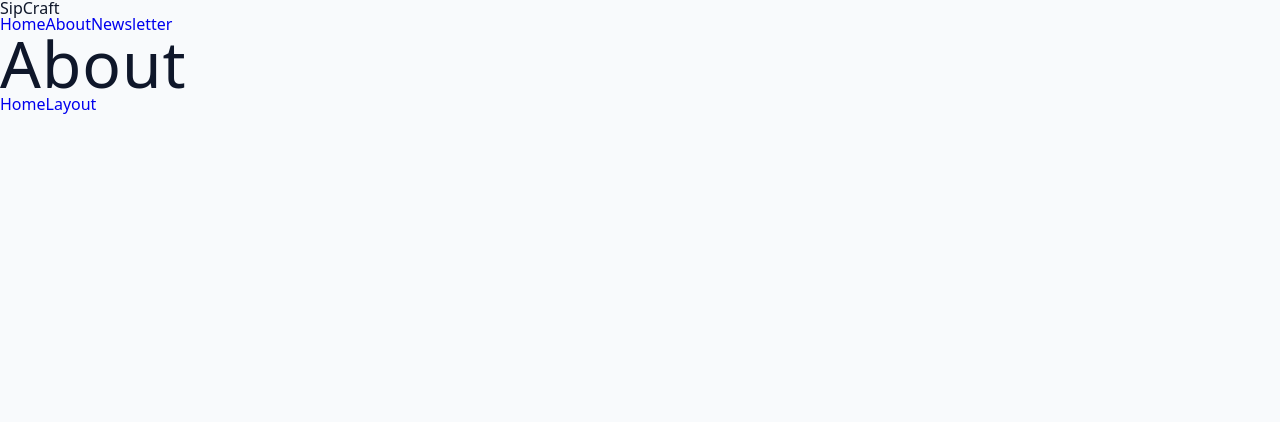
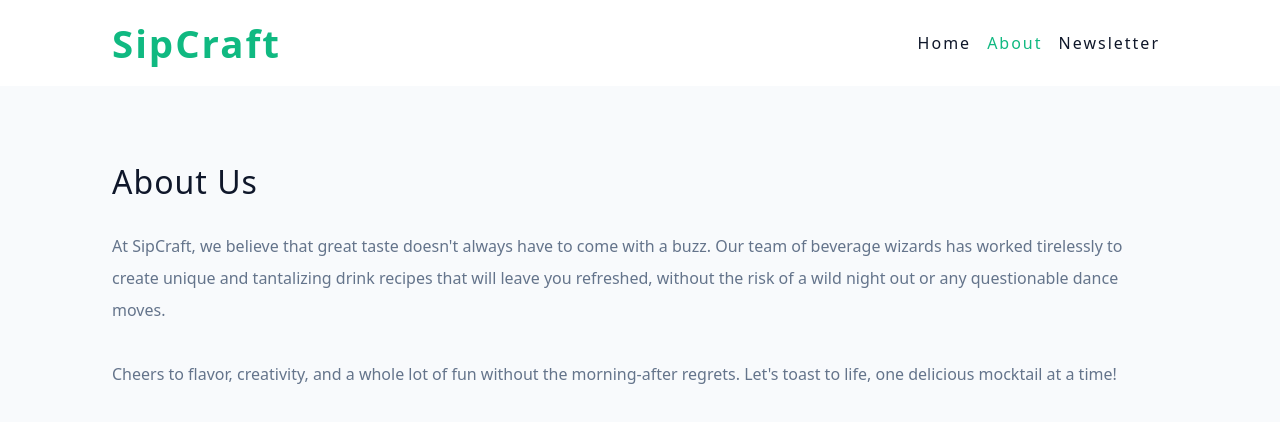
Before and after one commit to nataburdyey/sip-craft, a React (Vite) app: page /about in a window 1280 px wide. Shown: the top 422 px of the page. Built offline with nearby package versions, Linux system fonts and the light colour scheme.

Commit message:
add SinglePageError

```diff
--- a/src/App.jsx
+++ b/src/App.jsx
@@ -6,16 +6,21 @@ import {
   Cocktail,
   Landing,
   Newsletter,
+  SinglePageError
 } from "./pages";
+import { loader as landingLoader } from "./pages/Landing";
 
 const router = createBrowserRouter([
   {
     path: "/",
     element: <HomeLayout />,
+    errorElement: <Error />,
     children: [
       {
         index: true,
-        element: <Landing />
+        element: <Landing />,
+        errorElement: <SinglePageError/>,
+        loader: landingLoader,
       },
       {
         path: "cocktail",
--- a/src/components/Navbar.jsx
+++ b/src/components/Navbar.jsx
@@ -1,7 +1,9 @@
 import { NavLink } from "react-router-dom";
+import Wrapper from "../assets/wrappers/Navbar";
 
 const Navbar = () => {
   return (
+    <Wrapper>
       <nav className="nav-center">
         <span className="logo">SipCraft</span>
         <div className="nav-links">
@@ -16,6 +18,8 @@ const Navbar = () => {
           </NavLink>
         </div>
       </nav>
+    </Wrapper>
   );
 };
+
 export default Navbar;
--- a/src/pages/About.jsx
+++ b/src/pages/About.jsx
@@ -1,11 +1,23 @@
 import { Link } from "react-router-dom";
+import Wrapper from "../assets/wrappers/AboutPage";
 
 const About = () => {
   return (
-    <div>
-      <h1>About</h1>
-      <Link to="/">HomeLayout</Link>
-    </div>
+    <Wrapper>
+      <h3>About Us</h3>
+      <p>
+        At SipCraft, we believe that great taste doesn't always have to come
+        with a buzz. Our team of beverage wizards has worked tirelessly to
+        create unique and tantalizing drink recipes that will leave you
+        refreshed, without the risk of a wild night out or any questionable
+        dance moves.
+      </p>
+      <p>
+        Cheers to flavor, creativity, and a whole lot of fun without the
+        morning-after regrets. Let's toast to life, one delicious mocktail at a
+        time!
+      </p>
+    </Wrapper>
   );
 };
 export default About;
--- a/src/pages/Error.jsx
+++ b/src/pages/Error.jsx
@@ -1,6 +1,32 @@
+import Wrapper from "../assets/wrappers/ErrorPage";
+import { Link, useRouteError } from "react-router-dom";
+import img from "../assets/not-found.svg";
+
 const Error = () => {
+  const error = useRouteError();
+  console.log(error);
+  if (error.status === 404) {
+    return (
+      <Wrapper>
+        <div>
+          <img src={img} alt="Not Found" />
+          <h3>Uh-oh!</h3>
+          <p>
+            It seems like you've stumbled upon the mystical land of the 404
+            page. Unfortunately, the page you're looking for seems to have gone
+            on its own little adventure and couldn't be found.
+          </p>
+          <Link to="/">Back Home</Link>
+        </div>
+      </Wrapper>
+    );
+  }
   return (
-    <h1>Error</h1>
-  )
-}
-export default Error
+    <Wrapper>
+      <div>
+        <h3>Something Went Wrong!</h3>
+      </div>
+    </Wrapper>
+  );
+};
+export default Error;
--- a/src/pages/HomeLayout.jsx
+++ b/src/pages/HomeLayout.jsx
@@ -5,7 +5,9 @@ const HomeLayout = () => {
   return (
     <>
       <Navbar />
-      <Outlet />
+      <section className="page">
+        <Outlet />
+      </section>
     </>
   );
 };
--- a/src/pages/Landing.jsx
+++ b/src/pages/Landing.jsx
@@ -1,6 +1,19 @@
+import { useLoaderData } from "react-router-dom";
+import axios from "axios";
+
+const cocktailSearchUrl =
+  "https://www.thecocktaildb.com/api/json/v1/1/search.php?s=";
+
+export const loader = async () => {
+  const searchTerm = "";
+  const response = await axios.get(`${cocktailSearchUrl}${searchTerm}`);
+  return { drinks: response.data.drinks, searchTerm };
+};
+
 const Landing = () => {
-  return (
-    <h1>Landing</h1>
-  )
-}
-export default Landing
+  const {drinks, searchTerm} = useLoaderData();
+  console.log(drinks);
+
+  return <h3>Landing</h3>;
+};
+export default Landing;
--- a/src/pages/Newsletter.jsx
+++ b/src/pages/Newsletter.jsx
@@ -1,6 +1,6 @@
 const Newsletter = () => {
   return (
-    <h1>Newsletter</h1>
+    <h3>Newsletter</h3>
   )
 }
 export default Newsletter
--- /dev/null
+++ b/src/pages/SinglePageError.jsx
@@ -0,0 +1,8 @@
+import { useRouteError } from "react-router-dom";
+
+const SinglePageError = () => {
+  const error = useRouteError();
+
+  return <h2>{error.message}</h2>;
+};
+export default SinglePageError;
--- a/src/pages/index.jsx
+++ b/src/pages/index.jsx
@@ -4,3 +4,4 @@ export { default as HomeLayout } from "./HomeLayout";
 export { default as About } from "./About";
 export { default as Landing } from "./Landing";
 export { default as Newsletter } from "./Newsletter";
+export { default as SinglePageError } from "./SinglePageError";
```
Lines whose indentation alone changed are shown as unchanged.
